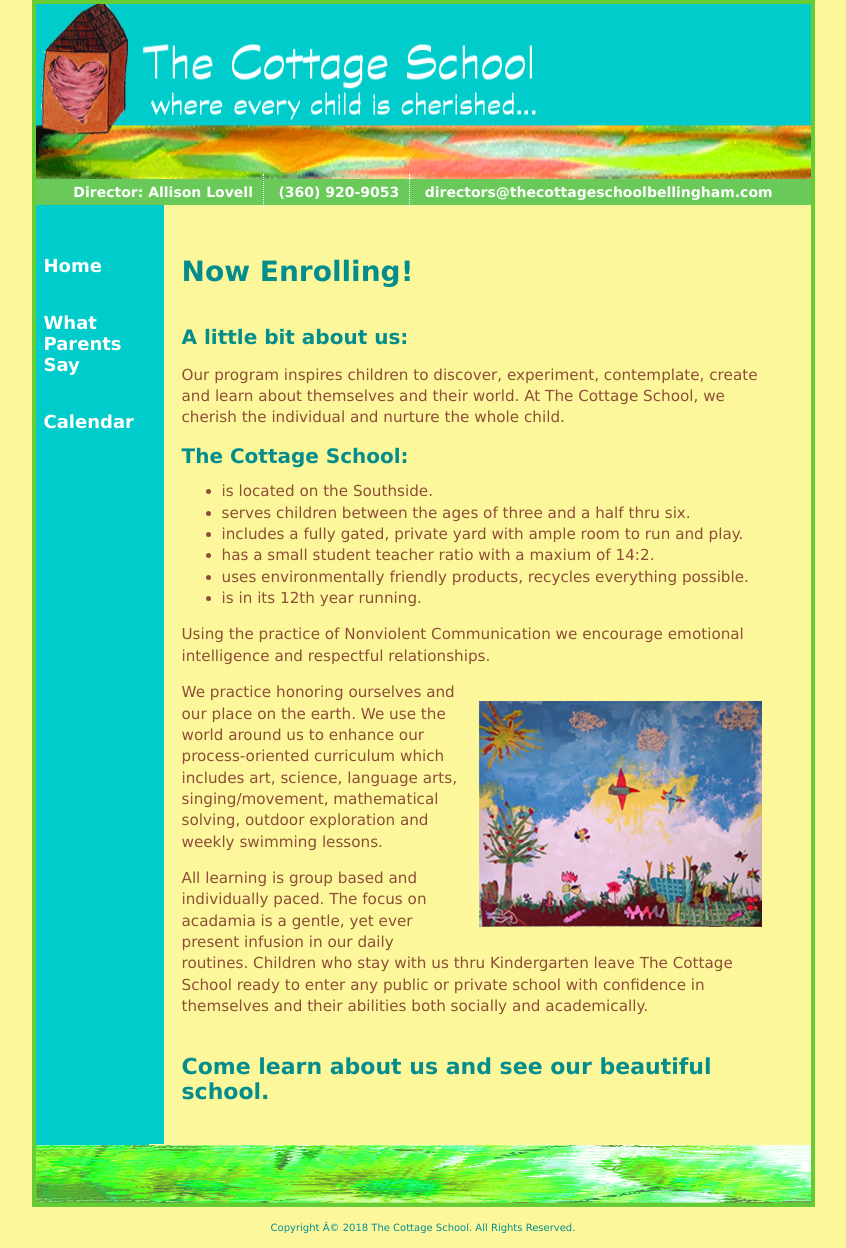
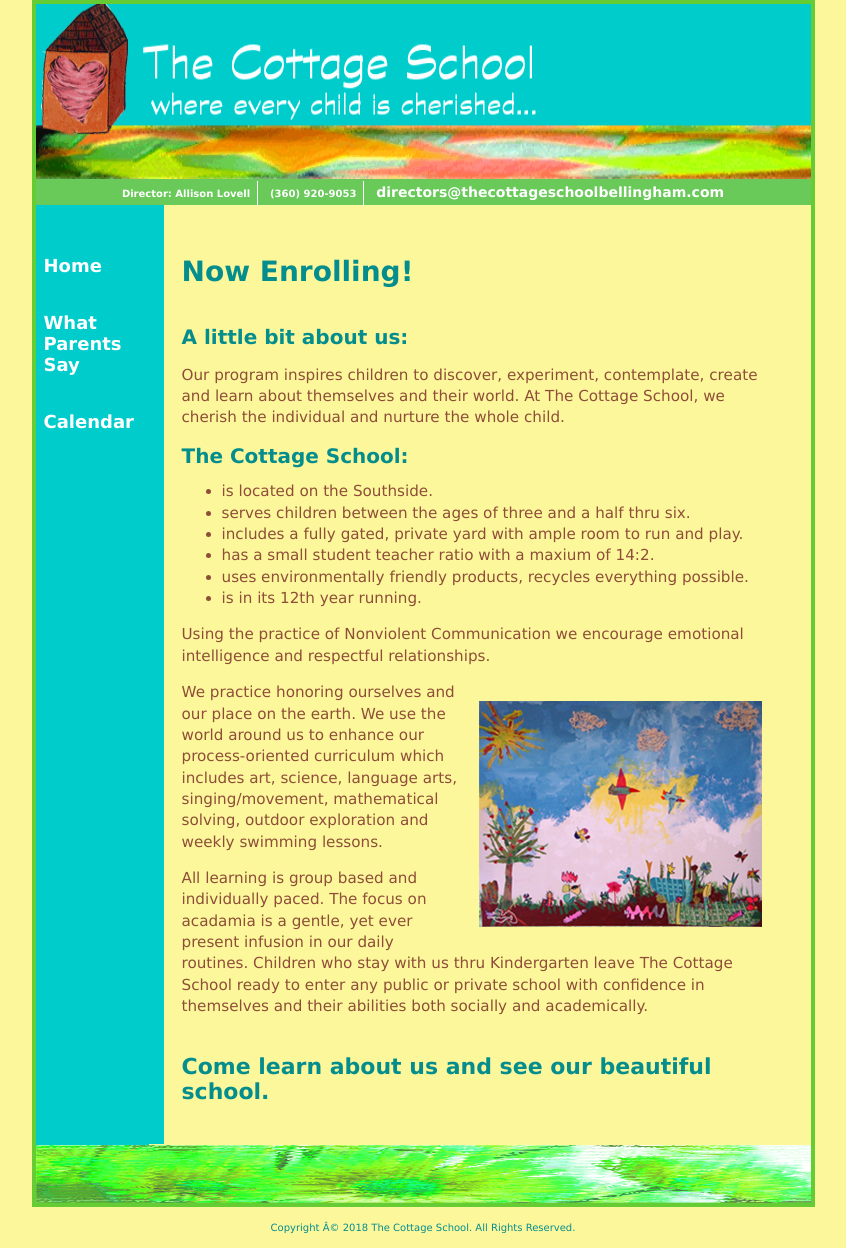
Before and after one commit to toddedison/The-Cottage-School-Bellingham.github.io, a Jekyll site: the page index.html, which Jekyll copies as it is, in a window 1280 px wide. Shown: the whole page, without its empty margins (217-1063 px from the left). Built offline with Jekyll 4.4.1, drawn with Linux system fonts in a browser that asks for light colours.

Commit message:
Update new-style3.css

```diff
--- a/css/new-style3.css
+++ b/css/new-style3.css
@@ -129,7 +129,8 @@
 
 #address li {
 	display: inline;
-	border-right: #fff .1em dotted;
+	border-right: #fff .1em solid;
+	font-size: 10px;
 	list-style: none;
 	margin: 0;
 	padding: 0.7em;
```
